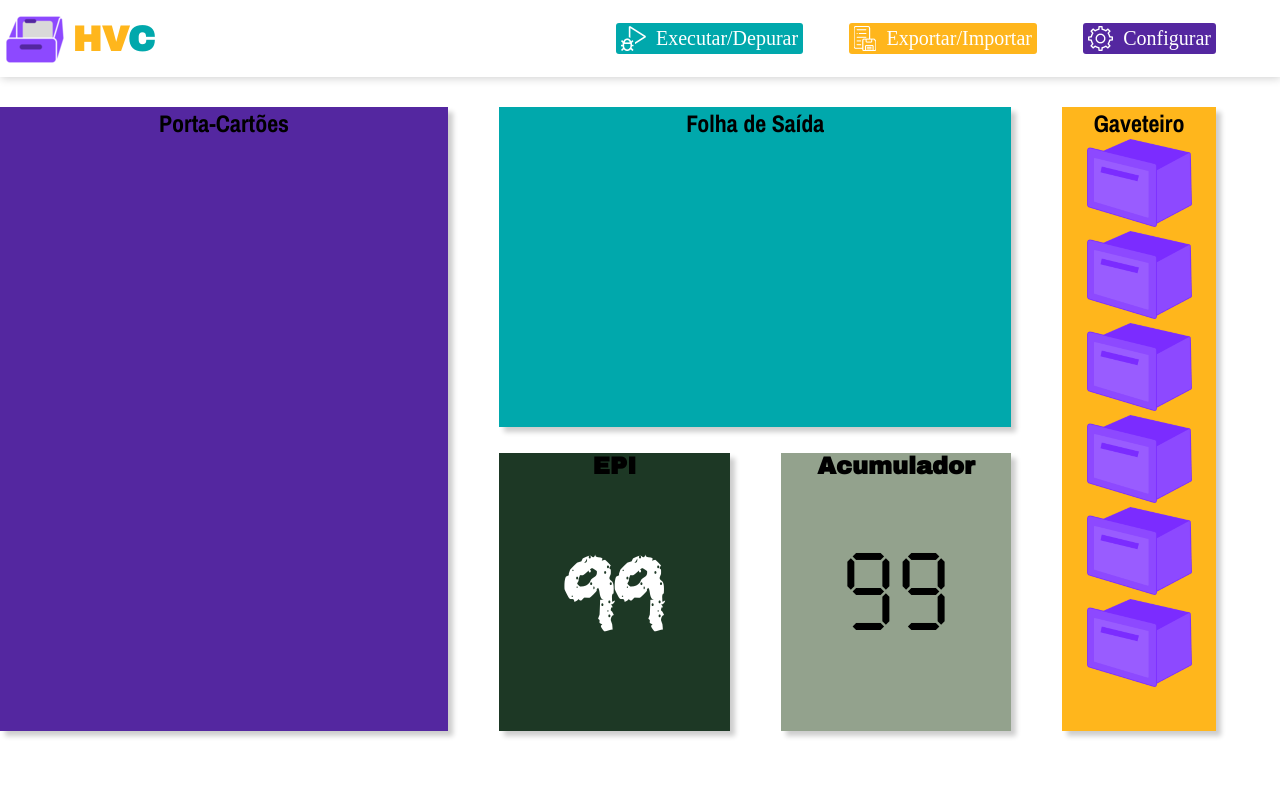
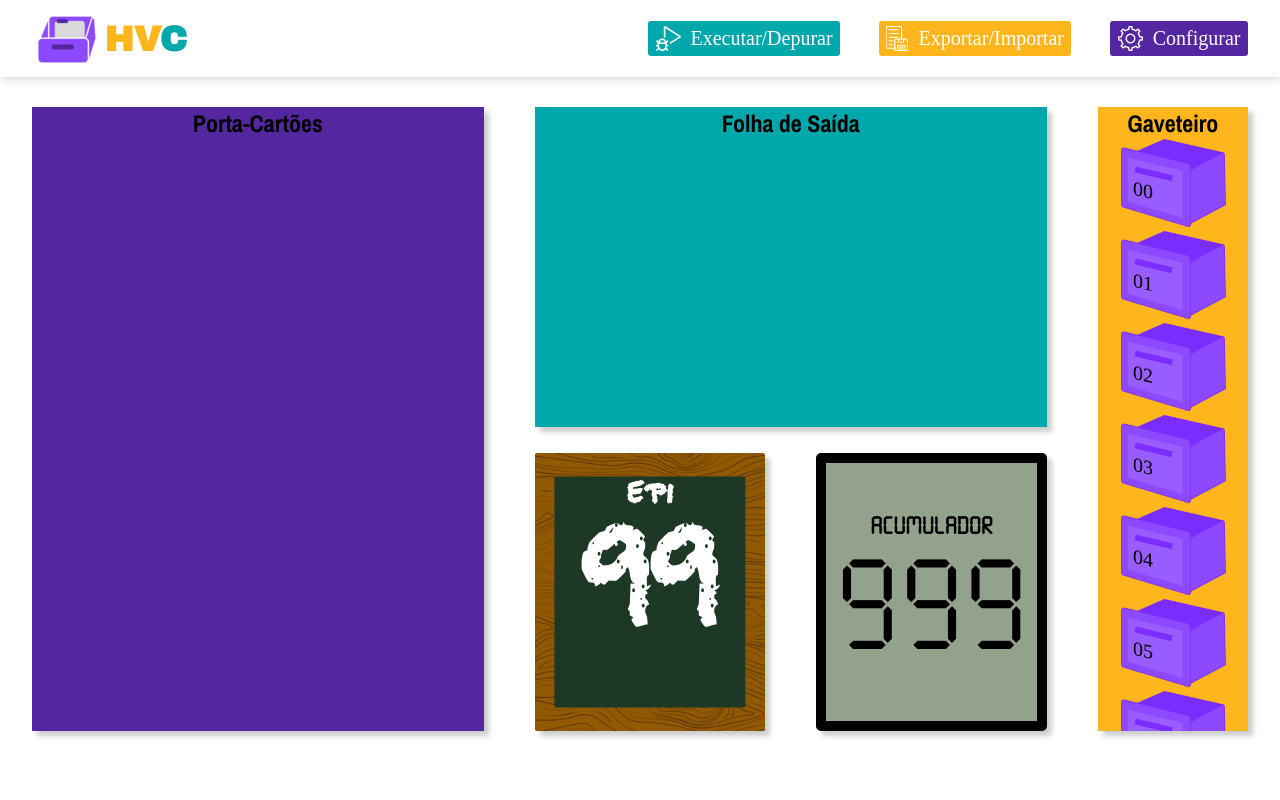
Before and after one commit to lincoln-lima/hvc-pages, a plain HTML site: page playground.html in a window 1280 px wide. Drawn offline with Linux system fonts and the light colour scheme; a web font is replaced by a local one.

Commit message:
adicionado gavetiro com número da gaveta, estilização de quadro negro e mostrador da calculadora

```diff
--- a/css/playground.css
+++ b/css/playground.css
@@ -8,12 +8,13 @@ nav#nav-play {
 }
 
 nav#nav-play > ul > li > a {
-    padding: 3px 5px;
+    padding: 5px 7.5px;
 }
 
 nav#nav-play > ul > li > a > img {
     margin-right: 10px;
 }
+/* -------------------------------------------------------------------- */
 
 /* conteúdo principal */
 main {
@@ -27,32 +28,30 @@ main {
     grid-template-areas:
         'porta-cartoes folha-de-saida folha-de-saida gaveteiro'
         'porta-cartoes epi acumulador gaveteiro';
-    grid-template-columns: 35vw 18vw 18vw 12vw;
+    /* grid-template-columns: 36vw 18vw 18vw 150px; */
+    grid-template-columns: auto 18vw 18vw 150px;
     grid-template-rows: 40vh auto;
     column-gap: 4vw;
     row-gap: 2vw;
 }
+/* -------------------------------------------------------------------- */
 
 section {
     box-shadow: 5px 5px 5px rgba(0, 0, 0, 0.200);
 }
+/* -------------------------------------------------------------------- */
 
 section.visores {
     position: relative;
 }
-
-section.visores span {
-    position: absolute;
-    top: 50%;
-    left: 50%;
-    transform: translate(-50%, -50%);
-}
+/* -------------------------------------------------------------------- */
 
 /* porta-cartoes */
 section#porta-cartoes {
     background-color: var(--cor1);
     grid-area: porta-cartoes;
 }
+/* -------------------------------------------------------------------- */
 
 /* folha-de-saida */
 section#folha-de-saida {
@@ -60,29 +59,49 @@ section#folha-de-saida {
 
     grid-area: folha-de-saida;
 }
+/* -------------------------------------------------------------------- */
 
 /* epi */
 section#epi {
-    background-color: #1d3825;
+    background-color: #915901;
+    background-image: url(../img/madeirado.png);
+    background-repeat: no-repeat;
+    background-size: cover;
+    /* background-position: center center; */
+
+    border-radius: 2px;
 
     grid-area: epi;
 }
 
+section#epi > article {
+    height: 83%;
+    width: 83%;
+
+    border-radius: 2px;
+
+    background-color: #1d3825;
+}
+
 section#epi span {
-    font-size: 70px;
-    height: 85px;
+    font-size: 7.5vw;
 }
+/* -------------------------------------------------------------------- */
 
 /* acumulador */
 section#acumulador {
     background-color: #93A28D;
 
+    border: 10px solid black;
+    border-radius: 5px;
+
     grid-area: acumulador;
 }
 
 section#acumulador span {
-    font-size: 110px;
+    font-size: 10vw;
 }
+/* -------------------------------------------------------------------- */
 
 /* gaveteiro */
 section#gaveteiro {
@@ -92,3 +111,15 @@ section#gaveteiro {
 
     background-color: var(--cor3);
 }
+
+section#gaveteiro div.div-article-gaveteiro {
+    position: relative;
+}
+
+section#gaveteiro div.div-article-gaveteiro span {
+    position: absolute;
+    top: 40px;
+    left: 35px;
+
+    transform: skewY(12deg);
+}
--- a/playground.html
+++ b/playground.html
@@ -13,7 +13,7 @@
 </head>
 <body>
     <header id="header-play">
-        <nav id="nav-play" class="flex-between-center centralizar">
+        <nav id="nav-play" class="flex-between-center centralizar-x">
             <a id="home" class="flex-between-center" rel="author" target="_top" href="index.html">
                 <img id="logo-gaveta" src="img/gaveta-logo.png" alt="ícone de gaveta">
                 <h1 class="titulo">
@@ -42,7 +42,7 @@
             </ul>
         </nav>
     </header>
-    <main class="centralizar">
+    <main class="centralizar-x">
         <section id="porta-cartoes" class="texto-centro">
             <h2 class="subtitulo">Porta-Cartões</h2>
             <!-- <textarea name="cartoes" id="" cols="25" rows="10"></textarea> -->
@@ -50,25 +50,28 @@
         <section id="folha-de-saida" class="texto-centro">
             <h2 class="subtitulo">Folha de Saída</h2>
         </section>
-        <section id="epi" class="visores">
-            <h2 class="titulo texto-centro">EPI</h2>
-            <span class="giz">99</span>
+        <section id="epi" class="visores texto-centro">
+            <article class="centralizar-y">
+                <h2 class="giz">EPI</h2>
+                <span class="giz">99</span>
+            </article>
         </section>
-        <section id="acumulador" class="visores">
-            <h2 class="titulo texto-centro">Acumulador</h2>
-            <span class="segmento">99</span>
+        <section id="acumulador" class="visores texto-centro">
+            <article class="centralizar-y">
+                <h2 class="segmento">Acumulador</h2>
+                <span class="segmento">999</span>
+            </article>
         </section>
         <section id="gaveteiro" class="texto-centro scroll-y">
             <h2 class="subtitulo">Gaveteiro</h2>
-            <article>
-                <img src="img/gaveteiro.png" alt="">
-                <img src="img/gaveteiro.png" alt="">
-                <img src="img/gaveteiro.png" alt="">
-                <img src="img/gaveteiro.png" alt="">
-                <img src="img/gaveteiro.png" alt="">
-                <img src="img/gaveteiro.png" alt="">
+            <article id="article-gaveteiro">
+                <!-- <div id="div-article-gaveteiro">
+                    <img src="img/gaveteiro.png" alt="">
+                    <span>00</span>
+                </div> -->
             </article>
         </section>
     </main>
+    <script src="js/repetir.js"></script>
 </body>
 </html>
```
